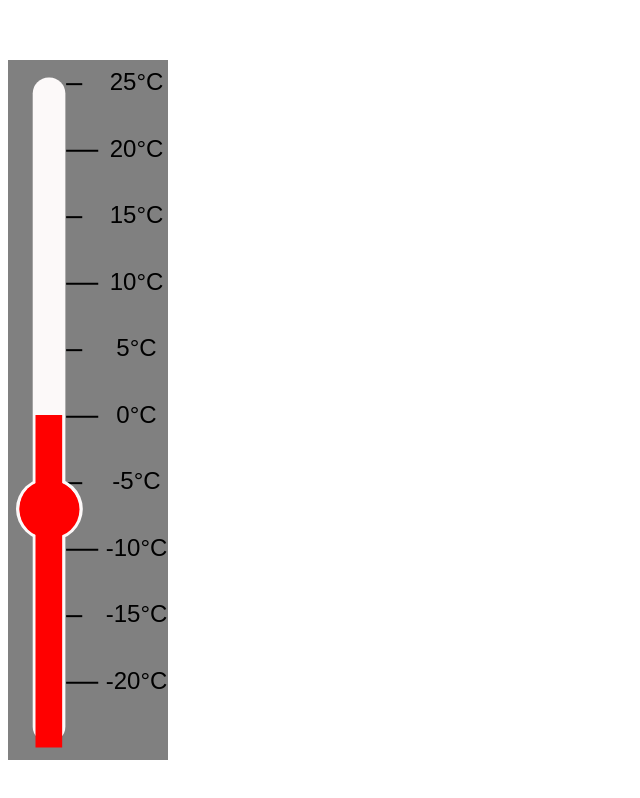
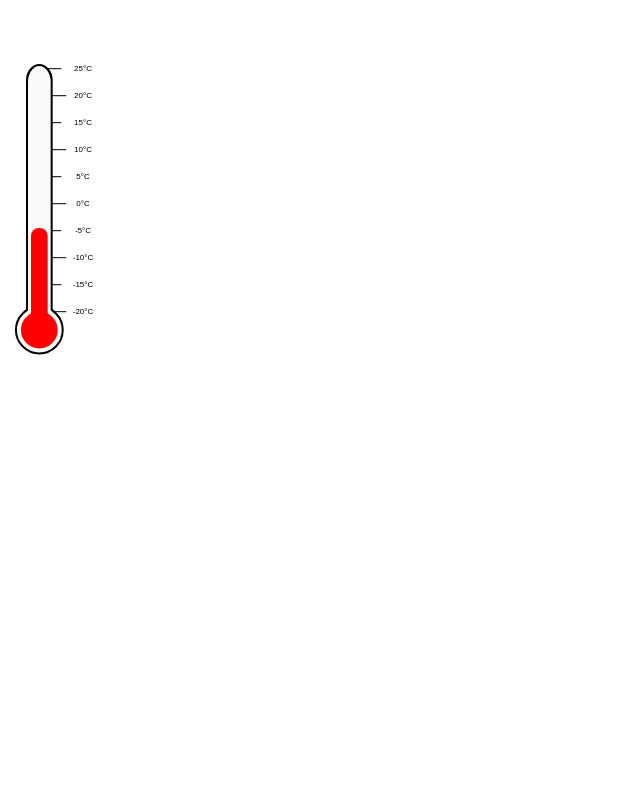
Before and after one commit to larsmars/vuejs-thermometer, a Vue app: page / in a window 1280 px wide. Shown: the whole page, without its empty margins (0-640 px from the left). Built offline with nearby package versions, Linux system fonts and the light colour scheme; the HTML template or start-up script is replaced by a standard one.

Commit message:
adjust temp glass and content

```diff
--- a/package.json
+++ b/package.json
@@ -1,6 +1,6 @@
 {
   "name": "vuejs-thermometer",
-  "version": "0.0.1",
+  "version": "0.0.2",
   "private": false,
   "main": "./dist/VueThermometer.common.js",
   "scripts": {
--- a/src/App.vue
+++ b/src/App.vue
@@ -1,6 +1,6 @@
 <template>
   <div id="app">
-    <vue-thermometer :level="50" :min="-20" :max="25"/>
+    <vue-thermometer :level="40" :min="-20" :max="25"/>
   </div>
 </template>
 
--- a/src/components/VueThermometer.vue
+++ b/src/components/VueThermometer.vue
@@ -2,33 +2,28 @@
   <div class="vue-thermometer" :class="customClass">
     <svg xmlns="http://www.w3.org/2000/svg" :width="width" :height="height">
     <g>
-      <g id="g2984"> <!-- ticks/lines -->
-        <path v-for="(tick, index) in ticks" :key="index" :stroke="defaultOptions.thermo.tickColor" :stroke-width="defaultOptions.thermo.tickWidth" :stroke-miterlimit="defaultOptions.thermo.tickWidth" :id="'path2931' + index" :d="offsetLine(index)"/>
+      <g id="11"> <!-- ticks/lines -->
+        <path v-show="defaultOptions.thermo.ticksEnabled" v-for="(tick, index) in ticks" :key="index" :stroke="defaultOptions.thermo.tickColor" :stroke-width="defaultOptions.thermo.tickWidth" :stroke-miterlimit="defaultOptions.thermo.tickWidth" :id="'12' + index" :d="offsetLine(index)"/>
       </g>
-      <!-- set the height attribute to something between 0 and 10.  Can be floating-point. -->
       <!-- Frame round thermo black/white-->
-      <!-- <path fill="#fcf9f9" fill-rule="nonzero" stroke="black" stroke-width="4" stroke-linecap="round" stroke-linejoin="round" stroke-miterlimit="4" stroke-dashoffset="0" id="rect2968" d="m41.414581,33c-9.255863,0 -16.707302,7.136002 -16.707302,16l0,372.28125c-9.987129,5.535095 -16.707279,15.880676 -16.707279,27.71875c0,17.664001 14.96973,32 33.414581,32c18.444828,0 33.414551,-14.335999 33.414551,-32c0,-11.838074 -6.720184,-22.183655 -16.707272,-27.71875l0,-372.28125c0,-8.863998 -7.45145,-16 -16.707279,-16z"/> -->
-      <rect :fill="defaultOptions.thermo.backgroundColor" fill-rule="nonzero" stroke-width="4" stroke-linecap="round" stroke-linejoin="round" stroke-miterlimit="4" stroke-dashoffset="0" ry="16" rx="16" :y="glassOffset" x="24.707283" :height="glassHeight" :width="glassWidth" id="rect2922"/>
-      <path :fill="defaultOptions.thermo.backgroundColor" fill-rule="nonzero" stroke-width="4" stroke-linecap="round" stroke-linejoin="round" stroke-miterlimit="4" stroke-dashoffset="0" d="m74.829132,449a33.41457,32 0 1 1 -66.829132,0a33.41457,32 0 1 1 66.829132,0z" id="path2924"/>
+      <circle :cx="roundDotPositionX" :cy="glassHeight" :r="(glassWidth * 0.9) + 2" :stroke="defaultOptions.thermo.frameColor" stroke-width="4" :fill="defaultOptions.thermo.color" />
+      <rect :fill="defaultOptions.thermo.frameColor" fill-rule="nonzero" stroke-width="4" stroke-linecap="round" stroke-linejoin="round" stroke-miterlimit="4" stroke-dashoffset="0" ry="16" rx="16" :y="glassOffset - 2" :x="baseXOffset - 2" :height="glassHeight + 4" :width="glassWidth + 4" id="14"/>
+      <rect :fill="defaultOptions.thermo.backgroundColor" fill-rule="nonzero" stroke-width="4" stroke-linecap="round" stroke-linejoin="round" stroke-miterlimit="4" stroke-dashoffset="0" ry="16" rx="16" :y="glassOffset" :x="baseXOffset" :height="glassHeight" :width="glassWidth" id="15"/>
 
-      <!-- this is the round buttom thing -->
-      <ellipse :fill="defaultOptions.thermo.color" stroke="#000000" stroke-width="0" cx="41.499996" cy="448.500003" id="svg_2" rx="29.000001" ry="28.499999"/>
-
-      <!-- this is round buttom wrapper -->
-      <ellipse :fill="defaultOptions.thermo.color" stroke="#000000" stroke-width="0" cx="40.499996" cy="448.500003" rx="29.000001" ry="28.499999" id="svg_5"/>
-      <ellipse :fill="defaultOptions.thermo.color" stroke="#000000" stroke-width="0" cx="40.499996" cy="449.500003" rx="29.000001" ry="28.499999" id="svg_6"/>
-      <ellipse :fill="defaultOptions.thermo.color" stroke="#000000" stroke-width="0" cx="41.999996" cy="449.500003" rx="29.5" ry="28.499999" id="svg_7"/>
+      <!-- this is the round buttom thing center of it (red) -->
+      <circle :cx="roundDotPositionX" :cy="glassHeight" :r="glassWidth * 0.9" :stroke="defaultOptions.thermo.backgroundColor" stroke-width="4" :fill="defaultOptions.thermo.color" />
 
       <!-- this is the bar/temp height -->
-      <rect :fill="defaultOptions.thermo.color" stroke="#000000" stroke-width="0" x="27.5" :y="thermoOffset" :width="thermoWidth" :height="thermoHeight" id="svg_8"/>
+      <rect :fill="defaultOptions.thermo.color" stroke="#000000" stroke-width="0" stroke-linecap="round" stroke-linejoin="round" stroke-miterlimit="4" stroke-dashoffset="0" ry="8" rx="8" :x="baseXOffset + 3" :y="thermoOffset" :width="thermoWidth" :height="thermoHeight" id="svg_18"/>
       <!-- this is the temp values -->
-      <text v-for="(tick, index) in ticks" :key="index" :id="'svg_10' + index" :fill="defaultOptions.text.color" :stroke="defaultOptions.text.color" stroke-width="0" x="128.5" :y="offsetText(index)" :font-size="defaultOptions.text.fontSize" :font-family="defaultOptions.text.fontFamily" text-anchor="middle" xml:space="preserve">{{ tick }}{{ scale}}</text>
+      <text v-show="defaultOptions.text.textEnabled" v-for="(tick, index) in ticks" :key="index" :id="'svg_19' + index" :fill="defaultOptions.text.color" :stroke="defaultOptions.text.color" stroke-width="0" :x="textSpacing" :y="offsetText(index)" :font-size="defaultOptions.text.fontSize" :font-family="defaultOptions.text.fontFamily" text-anchor="middle" xml:space="preserve">{{ tick }}{{ scale}}</text>
     </g>
     </svg>
   </div>
 </template>
 
 <script>
+const _textOffset = 0.75
 
 export default {
   props: {
@@ -65,20 +60,23 @@ export default {
     this.defaultOptions = {
       text: {
         color: 'black',
-        fontSize: 24,
-        textAdjustment: 6,
-        fontFamily: 'Arial'
+        fontSize: 8,
+        textAdjustmentY: 2,
+        fontFamily: 'Arial',
+        textEnabled: true
       },
       thermo: {
         color: '#FF0000',
         backgroundColor: '#fcf9f9',
+        frameColor: 'black',
         ticks: 10,
+        ticksEnabled: true,
         tickColor: 'black',
-        tickWidth: '2'
+        tickWidth: '1'
       },
       layout: {
-        height: 700,
-        width: 160
+        height: 300,
+        width: 100
       }
     }
   },
@@ -93,11 +91,17 @@ export default {
     }
   },
   computed: {
+    baseXOffset () {
+      return this.defaultOptions.layout.width / 5
+    },
     width () {
       return this.defaultOptions.layout.width
     },
     height () {
       return this.defaultOptions.layout.height
+    },
+    textSpacing () {
+      return this.width * _textOffset
     },
     tickStep () {
       return (Math.abs(this.min) + Math.abs(this.max)) / (this.defaultOptions.thermo.ticks - 1)
@@ -118,30 +122,33 @@ export default {
       return (this.defaultOptions.layout.width / 6) + 6
     },
     tickWidth () {
-      return Math.ceil((this.defaultOptions.layout.width) / 10)
+      return Math.ceil((this.defaultOptions.layout.width) / 12)
     },
     glassOffset () {
-      return this.defaultOptions.layout.height * 0.025
+      return this.defaultOptions.layout.height * 0.02
     },
     glassHeight () {
-      return this.defaultOptions.layout.height * 0.95
+      let height = this.defaultOptions.layout.height * 0.95
+      while ((this.defaultOptions.layout.height - height) < 30) {
+        height -= 1
+      }
+      return height
     },
     tickStepSize () {
       return (this.glassHeight / this.defaultOptions.thermo.ticks)
     },
     thermoOffset () {
-      const _topOffset = 5
       let offset = this.glassHeight - this.thermoHeight
-      return this.glassOffset + _topOffset + offset
+      return (this.glassOffset + offset)
     },
     thermoHeight () {
       return (this.level * (this.glassHeight / 100))
     },
-    svgHeight () {
-      return this.defaultOptions.layout.height + 100
+    roundDotPositionX () {
+      return this.baseXOffset + this.glassWidth * 0.5
     },
-    svgWidth () {
-      return this.defaultOptions.layout.width + 70
+    roundDot () {
+      return 'm74.829132,' + this.glassHeight + 'a33.41457,32 0 1 1 -66.829132,0a33.41457,32 0 1 1 66.829132,0z'
     }
   },
   methods: {
@@ -160,16 +167,17 @@ export default {
       }
     },
     offsetText (index) {
-      let base = (this.tickStepSize / this.defaultOptions.thermo.ticks) + this.glassOffset + this.defaultOptions.text.textAdjustment
+      let base = (this.tickStepSize / this.defaultOptions.thermo.ticks) + this.glassOffset + this.defaultOptions.text.textAdjustmentY
       let offset = index * this.tickStepSize
       return (Number(offset) + Number(base))
     },
     offsetLine (index) {
       let base = (this.tickStepSize / this.defaultOptions.thermo.ticks) + this.glassOffset
-      let offset = index * this.tickStepSize
-      let length = index % 2 === 0 ? 'l' + Math.ceil(this.tickWidth) : 'l' + Math.ceil(this.tickWidth + this.tickWidth)
-      offset = Number(offset) + Number(base) + length
-      return 'm58.121861,' + offset + '.121853,0'
+      let offsetY = index * this.tickStepSize
+      let length = index % 2 === 0 ? 'l' + Math.ceil(this.tickWidth * 1.4) : 'l' + Math.ceil(this.tickWidth + this.tickWidth)
+      offsetY = Number(offsetY) + Number(base) + length
+      let offsetX = 'm' + Number(this.defaultOptions.layout.width * 0.4) + '.121861,'
+      return offsetX + offsetY + '.121853,0' // todo this fix x offset
     }
   },
   watch: {
@@ -184,7 +192,6 @@ export default {
 
 <style lang="scss" scoped>
 .vue-thermometer {
-  display: inline-flex;
-  background-color: gray;
+  display: flex;
 }
 </style>
```
Also changed, not shown: 1 other file (tests, documents, lock files or other folders).
